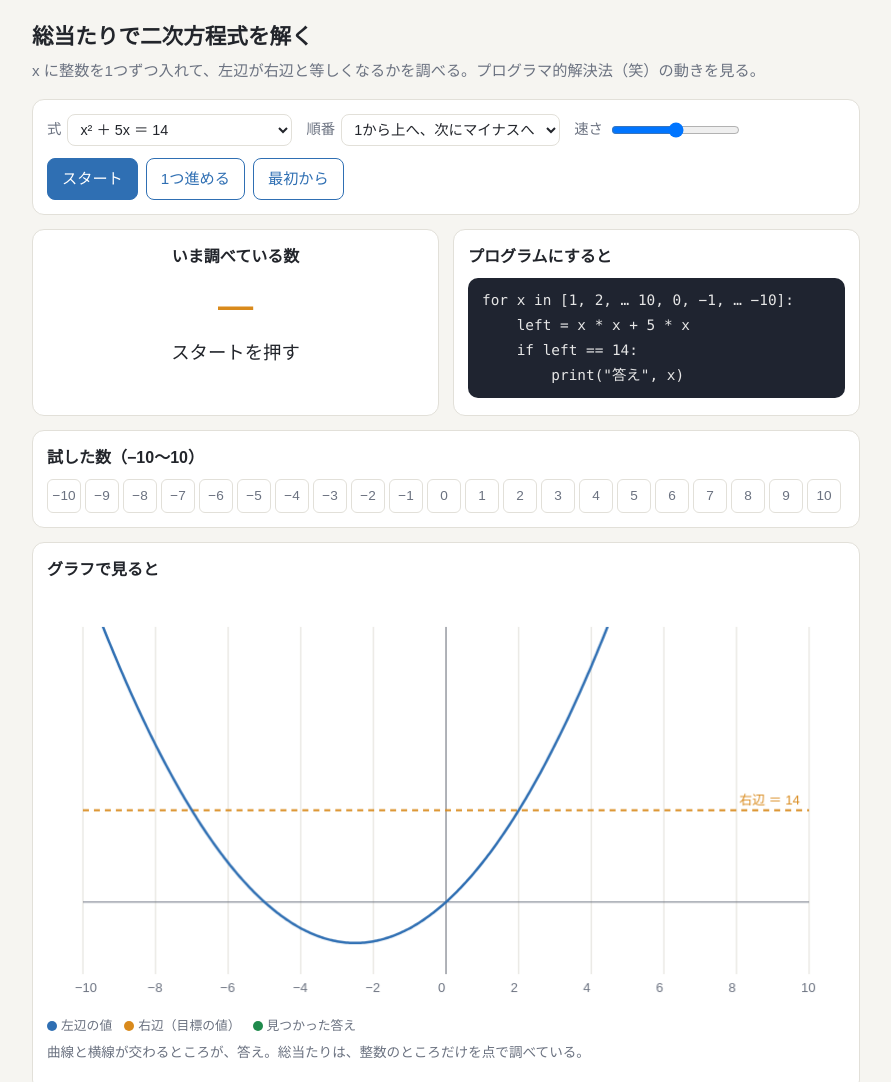
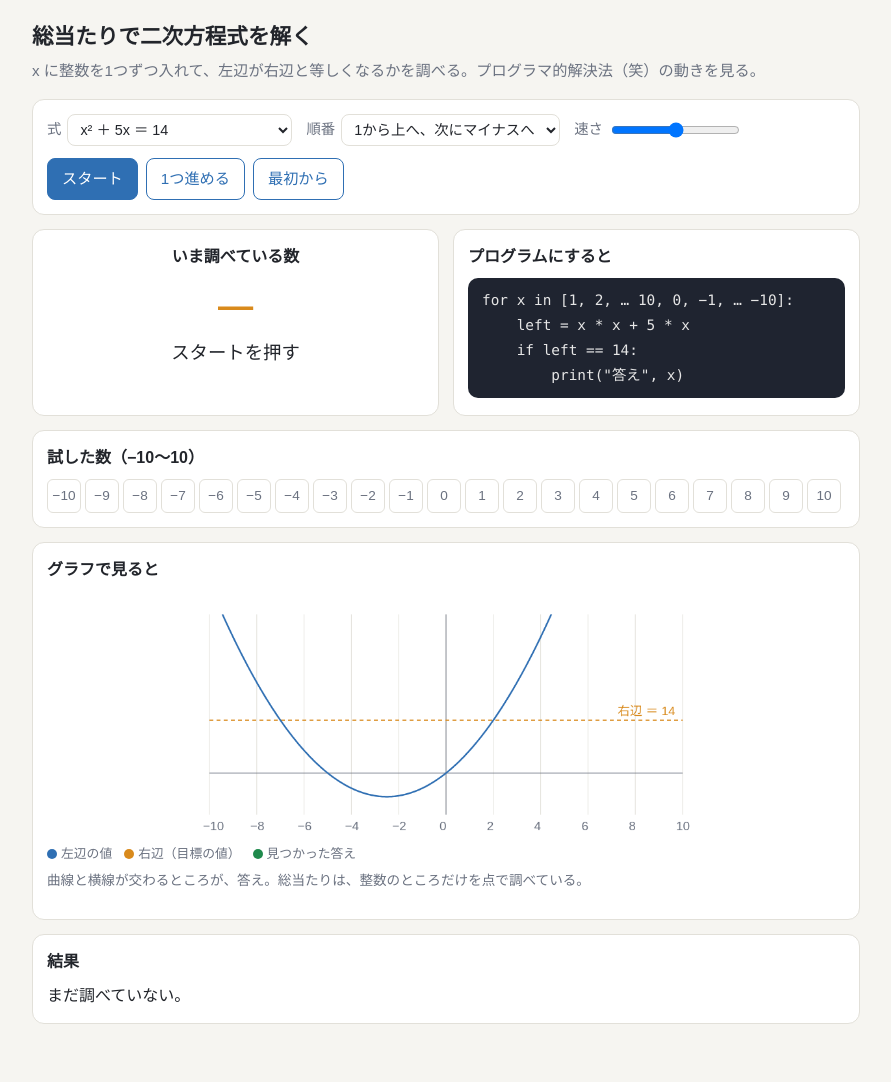
Before and after one commit to nakanoa103-png/amimin-apr, a browser extension: page quadratic-brute-force/index.html in a window 1280 px wide. Shown: the top 1082 px of the page, without its empty margins (194-1085 px from the left). Drawn offline with Linux system fonts and the light colour scheme.

Commit message:
Add files via upload

```diff
--- a/quadratic-brute-force/index.html
+++ b/quadratic-brute-force/index.html
@@ -95,7 +95,7 @@
   .cell.miss { background: var(--miss-bg); color: var(--miss); border-color: transparent; }
   .cell.hit { background: var(--hit-bg); color: var(--hit); border-color: var(--hit); font-weight: 700; }
   .cell.cur { outline: 3px solid var(--now); outline-offset: 1px; }
-  canvas { width: 100%; height: auto; display: block; border-radius: 8px; }
+  canvas { width: 100%; max-width: 520px; height: auto; display: block; margin: 0 auto; border-radius: 8px; }
   h2 { font-size: 1rem; margin: 0 0 8px; }
   .result { font-size: 1rem; }
   .result strong { color: var(--hit); }
@@ -155,7 +155,7 @@
 
   <section class="panel">
     <h2>グラフで見ると</h2>
-    <canvas id="graph" width="800" height="420"></canvas>
+    <canvas id="graph" width="800" height="380"></canvas>
     <div class="legend">
       <span><i style="background:var(--accent)"></i>左辺の値</span>
       <span><i style="background:var(--now)"></i>右辺（目標の値）</span>
@@ -250,11 +250,11 @@
 
     ctx.strokeStyle = css("--line");
     ctx.lineWidth = 1;
-    ctx.font = "13px sans-serif";
+    ctx.font = "19px sans-serif";
     ctx.fillStyle = css("--muted");
     for (let x = MIN; x <= MAX; x += 2) {
       ctx.beginPath(); ctx.moveTo(sx(x), pad); ctx.lineTo(sx(x), H - pad); ctx.stroke();
-      ctx.fillText(fmt(x), sx(x) - 8, H - pad + 18);
+      ctx.fillText(fmt(x), sx(x) - 10, H - pad + 24);
     }
     ctx.strokeStyle = css("--muted");
     ctx.beginPath(); ctx.moveTo(sx(0), pad); ctx.lineTo(sx(0), H - pad); ctx.stroke();
@@ -266,7 +266,7 @@
     ctx.beginPath(); ctx.moveTo(pad, sy(e.target)); ctx.lineTo(W - pad, sy(e.target)); ctx.stroke();
     ctx.setLineDash([]);
     ctx.fillStyle = css("--now");
-    ctx.fillText("右辺 ＝ " + e.target, W - pad - 70, sy(e.target) - 6);
+    ctx.fillText("右辺 ＝ " + e.target, W - pad - 100, sy(e.target) - 8);
 
     ctx.save();
     ctx.beginPath(); ctx.rect(pad, pad, W - pad * 2, H - pad * 2); ctx.clip();
```
